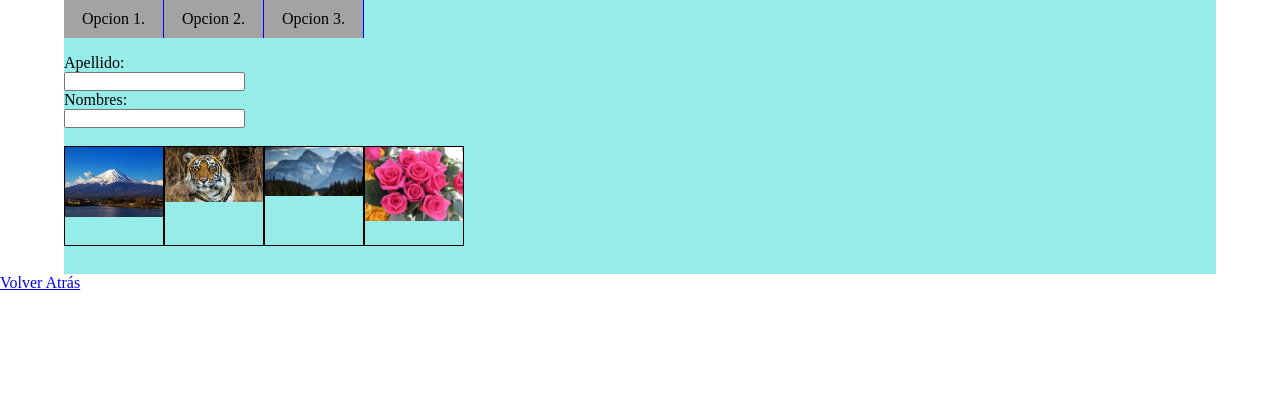
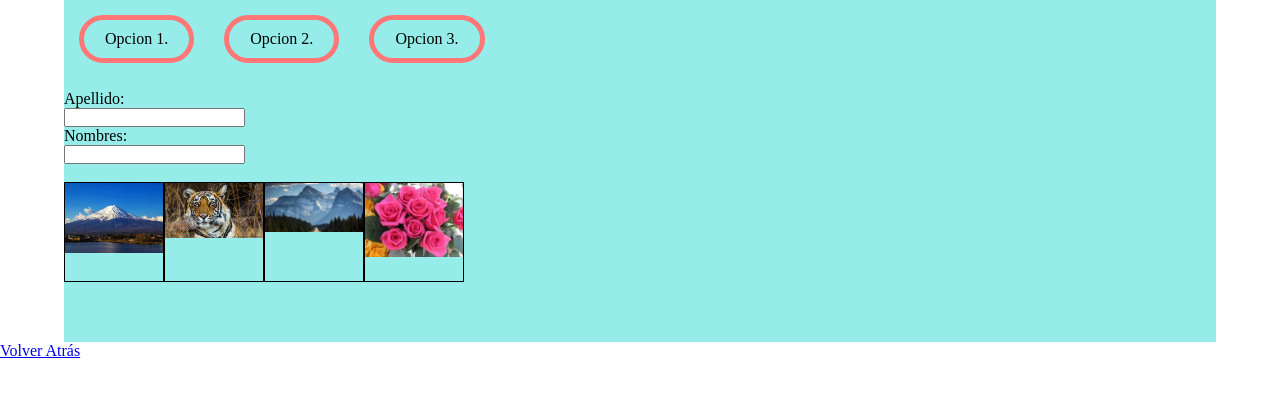
Before and after one commit to franfiori29/tpredes, a PHP site: page /Css/css16SelectoresDeEvento in a window 1280 px wide. Shown: the top 397 px of the page. Run offline with PHP 8.4, Linux system fonts and the light colour scheme.

Commit message:
terminado2

```diff
--- a/Css/css16SelectoresDeEvento/index.html
+++ b/Css/css16SelectoresDeEvento/index.html
@@ -4,7 +4,7 @@
     <meta charset="UTF-8" />
     <meta name="viewport" content="width=device-width, initial-scale=1.0" />
     <link rel="stylesheet" href="style.css" />
-    <title>Documento</title>
+    <title>Selectores</title>
   </head>
   <body>
     <div class="container">
@@ -19,6 +19,8 @@
           <a href="opcion3.html" target="_blank">Opcion 3.</a>
         </div>
       </div>
+      <br />
+      <br />
       <br />
       <br />
       <br />
--- a/Css/css16SelectoresDeEvento/style.css
+++ b/Css/css16SelectoresDeEvento/style.css
@@ -7,18 +7,18 @@
 .container {
   width: 90%;
   margin: auto;
-  max-height: 800px;
   background-color: rgb(150, 236, 232);
-  padding-bottom: 10%;
+  padding-bottom: 20vh;
 }
 
 .boton a {
-  width: 100px;
-  display: block;
-  background-color: rgb(163, 163, 163);
-  border-right: 1px solid blue;
+  width: 10%;
+  background-color: rgba(163, 163, 163, 0);
+  border: 5px solid rgb(255, 119, 119);
+  border-radius: 30px;
   float: left;
   padding: 10px;
+  margin: 15px;
   text-align: center;
 }
 
```
